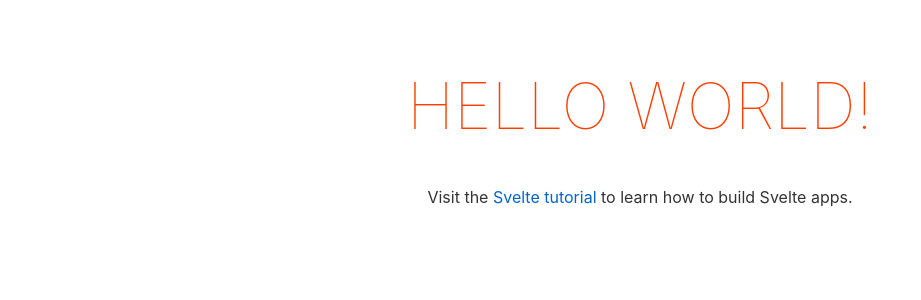
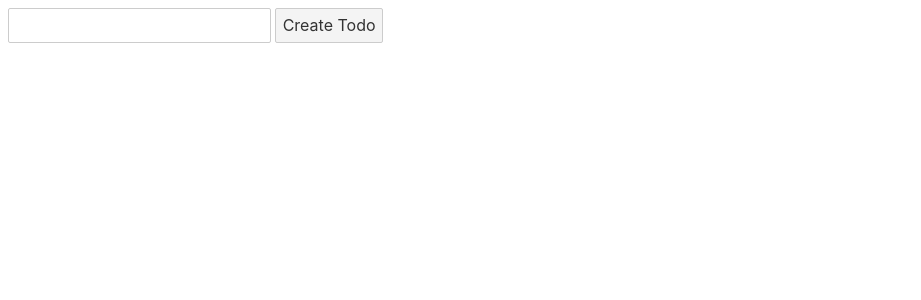
Before and after one commit to yujuck/start-svelte, a Svelte app: page / in a window 1280 px wide. Shown: the top 300 px of the page, without its empty margins (0-921 px from the left). Built offline with nearby package versions, Linux system fonts and the light colour scheme.

Commit message:
간단한 todo list 만들기

```diff
--- a/src/App.svelte
+++ b/src/App.svelte
@@ -1,30 +1,38 @@
 <script>
-	export let name;
+	import Todo from './Todo.svelte';
+	import { writable } from 'svelte/store';
+
+    let title = '';
+    let todos = writable([]);
+    let id = 0;
+
+    function createTodo() {
+		if(!title.trim()) {
+			title = '';
+			return ;
+		}
+        $todos.push({ id, title });
+		$todos = $todos;  // todos에 할당을 해야 반응성이 생김. push 하는 것만으로는 반응성이 안생김
+        title = '';
+        id++;
+    }
 </script>
 
-<main>
-	<h1>Hello {name}!</h1>
-	<p>Visit the <a href="https://svelte.dev/tutorial">Svelte tutorial</a> to learn how to build Svelte apps.</p>
-</main>
+<input type="text"
+		bind:value={title}
+		on:keydown={(e)=> {e.key === 'Enter' && createTodo()}} />
+<button on:click={createTodo}>
+    Create Todo
+</button>
 
-<style>
-	main {
-		text-align: center;
-		padding: 1em;
-		max-width: 240px;
-		margin: 0 auto;
-	}
+{#each $todos as todo}
+	<Todo todos={todos} {todo} /> <!-- todos를 넘길 때 $를 쓰면 단순히 배열을 넘기는 것과 같아지므로 writable 객체를 넘기기 위해 $를 쓰면 안됨-->
+{/each}
 
-	h1 {
-		color: #ff3e00;
-		text-transform: uppercase;
-		font-size: 4em;
-		font-weight: 100;
-	}
+<!--
+	<Todo bind:todos={todos} {todo} />
 
-	@media (min-width: 640px) {
-		main {
-			max-width: none;
-		}
-	}
-</style>
+	이번에는 store 개념을 사용해서 만들지만
+	위처럼 todos를 양방향 데이터 바인딩 하는 방법으로
+	Todo.svelte에서 todos에 데이터를 할당해도 반응성을 갖도록 만들 수 있음
+-->
--- /dev/null
+++ b/src/Todo.svelte
@@ -0,0 +1,43 @@
+<script>
+
+    export let todos;  // 스토어 객체
+    export let todo;
+
+
+    let isEdit = false;
+    let title = '';
+
+    function onEdit() {
+        isEdit = true;
+        title = todo.title;
+    }
+
+    function offEdit() {
+        isEdit = false;
+    }
+
+    function deleteTodo() {
+        $todos = $todos.filter(t => t.id !== todo.id);
+    }
+
+    function updateTodo() {
+        todo.title = title;
+        offEdit();
+    }
+</script>
+
+{#if isEdit}
+    <div>
+        <input type="text"
+                bind:value={title}
+                on:keydown={(e) => {e.key === 'Enter' && updateTodo()}}/>
+        <button on:click={updateTodo}>OK</button>
+        <button on:click={offEdit}>Cancel</button>
+    </div>
+{:else}
+    <div>
+        {todo.title}
+        <button on:click={onEdit}>Edit</button>
+        <button on:click={deleteTodo}>Delete</button>
+    </div>
+{/if}
```
